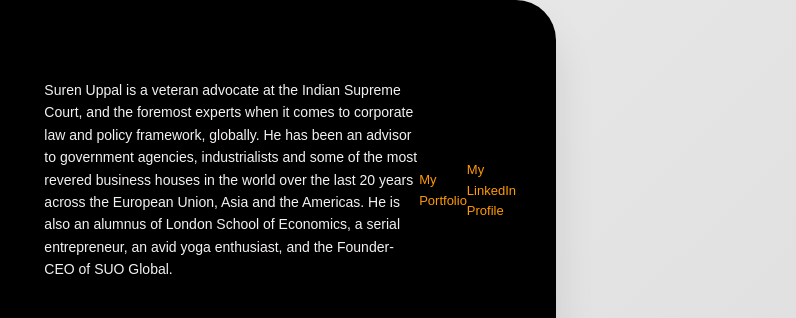
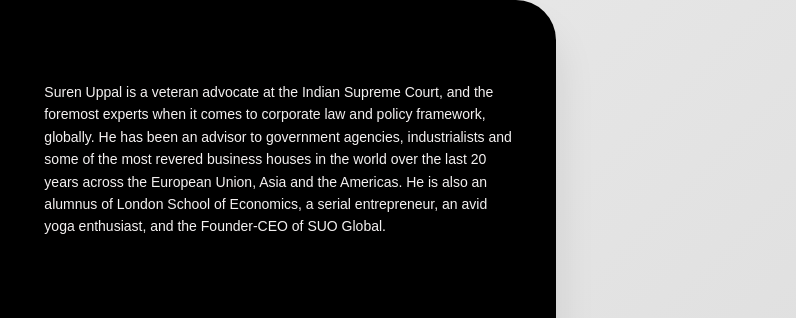
Before and after one commit to anthilltwirly/surenuppal, a plain HTML site: page index.html in a window 1280 px wide. Shown: the top 318 px of the page, 484-1280 px from the left. Drawn offline with Linux system fonts and the light colour scheme; a web font is replaced by a local one.

Commit message:
Update index.html
Again. Revert.

```diff
--- a/index.html
+++ b/index.html
@@ -95,15 +95,6 @@
     display: flex;
     align-items: center;
 }
-        .description a {
-            color: #ff9900;
-            text-decoration: none;
-            font-size: 13px;
-        }
-
-        .description a:hover {
-            color: #f4f1f1;
-        }
         .contact {
             margin: 10px 0;
             font-size: 15px;
@@ -264,9 +255,7 @@
             <div class="image-qr-container">
                     <img src="https://raw.githubusercontent.com/anthilltwirly/bizcard_suren/main/suren.jpeg" alt="Suren Uppal" style="width: 200px; height: 220px; object-fit: cover;">
     <div class="description">
-        Suren Uppal is a veteran advocate at the Indian Supreme Court, and the foremost experts when it comes to corporate law and policy framework, globally. He has been an advisor to government agencies, industrialists and some of the most revered business houses in the world over the last 20 years across the European Union, Asia and the Americas. He is also an alumnus of London School of Economics, a serial entrepreneur, an avid yoga enthusiast, and the Founder-CEO of SUO Global.<br><br>
-        <a href="https://surenuppal.com" target="_blank">My Portfolio</a><br>
-        <a href="https://linkedin.com/in/surenuppal" target="_blank">My LinkedIn Profile</a>
+        Suren Uppal is a veteran advocate at the Indian Supreme Court, and the foremost experts when it comes to corporate law and policy framework, globally. He has been an advisor to government agencies, industrialists and some of the most revered business houses in the world over the last 20 years across the European Union, Asia and the Americas. He is also an alumnus of London School of Economics, a serial entrepreneur, an avid yoga enthusiast, and the Founder-CEO of SUO Global.
     </div>
 </div>
 
```
